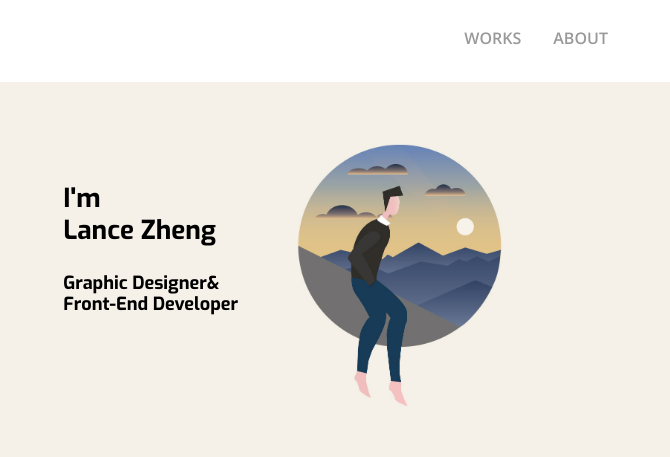
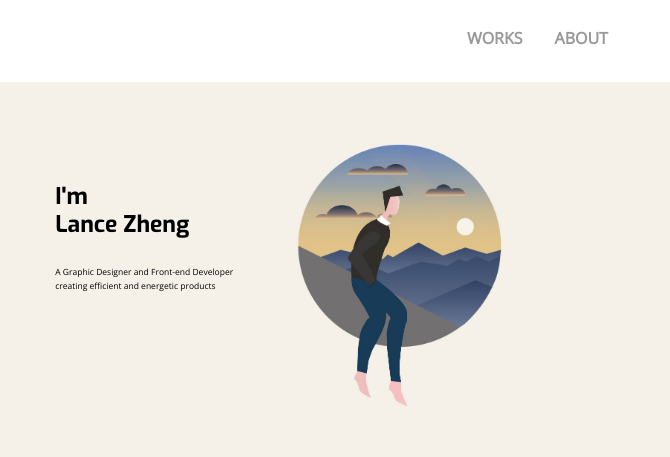
Before and after one commit to lancezheng/portfolio, a plain HTML site: page index.html in a window 768 px wide. Shown: the top 457 px of the page, 98-768 px from the left. Drawn offline with nearby package versions, Linux system fonts and the light colour scheme.

Commit message:
fixed the error, changed the description of project

```diff
--- a/css/main.css
+++ b/css/main.css
@@ -791,8 +791,8 @@ img {
     font-family: 'Exo', 'Helvetica Nueue', Helvetica, Arial, sans-serif;
   }
   .intro-work{
-    font-size:1.6333rem;
-    font-family: 'Exo', 'Helvetica Nueue', Helvetica, Arial, sans-serif;
+    font-size:0.8333rem;
+    font-family: 'Open Sans', 'Helvetica Nueue', Helvetica, Arial, sans-serif;
   }
   .landing-image{
      max-width: 66%;
@@ -800,19 +800,22 @@ img {
 
   .intro-text{
   padding-top: 7%;
+  padding-left: 0;
   }
 }
 
 
-@media screen and (max-width: 57em) {
+@media screen and (max-width: 982px) {
 
   .intro-name{
     font-size:1.6333rem;
     font-family: 'Exo', 'Helvetica Nueue', Helvetica, Arial, sans-serif;
+    font-style: bold;
   }
   .intro-work{
-    font-size:1.1333rem;
-    font-family: 'Exo', 'Helvetica Nueue', Helvetica, Arial, sans-serif;
+    font-size:0.7333rem;
+    font-family: 'Open Sans', 'Helvetica Nueue', Helvetica, Arial, sans-serif;
+
   }
   .bio{
     font-size: 0.8rem;
@@ -821,14 +824,24 @@ img {
      max-width: 95%;
   }
 }
+@media screen and (max-width: 860px) {
+
+  .intro-name{
+    font-size:1.4333rem;
+
+  }
+  .intro-work{
+    font-size:0.5333rem;
+
+  }
+
+}
 @media screen and (max-width: 40em)  {
 
   .img--logo{
     max-width: 2rem;
   }
-  .landing-image{
-     max-width: 80%;
-  }
+
   #name {
     padding-top: 5rem;
     padding-bottom: 8em;
@@ -844,6 +857,7 @@ img {
   .intro-text{
     width:100%;
     margin-left:10%;
+
   }
 
 }
--- a/index.html
+++ b/index.html
@@ -4,7 +4,7 @@
   <meta charset="utf-8">
   <title>Lance Zheng</title>
   <meta name="viewport" content="width=device-width,initial-scale=1">
-  <link href="https://fonts.googleapis.com/css?family=Exo:700|Open+Sans:600" rel="stylesheet">
+  <link href="https://fonts.googleapis.com/css?family=Exo:700|Open+Sans" rel="stylesheet">
   <link href="css/normalize.css" rel="stylesheet">
   <link href="css/main.css" rel="stylesheet">
 
@@ -46,7 +46,8 @@
           <div class="row">
             <div class="col col--5md intro-text">
                 <h1 class="intro-name">I'm <br> <span>Lance Zheng</span></h1>
-                <h2 class="intro-work"> Graphic Designer& <br>Front-End Developer</h2>
+
+                <p class="intro-work"> A Graphic Designer and Front-end Developer <br>creating efficient and energetic products</p>
             </div>
             <div class="col col--7md ">
               <img src="img/landing-image.jpg" alt="introduction decoration image" class="img-responsive landing-image">
```
